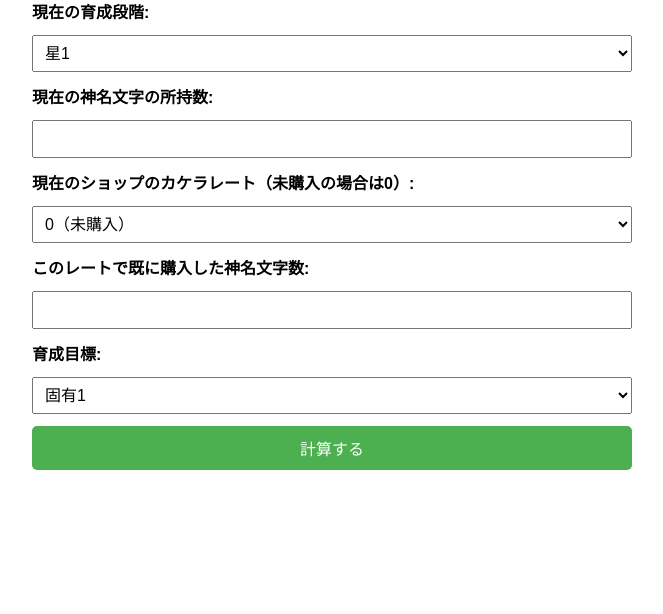
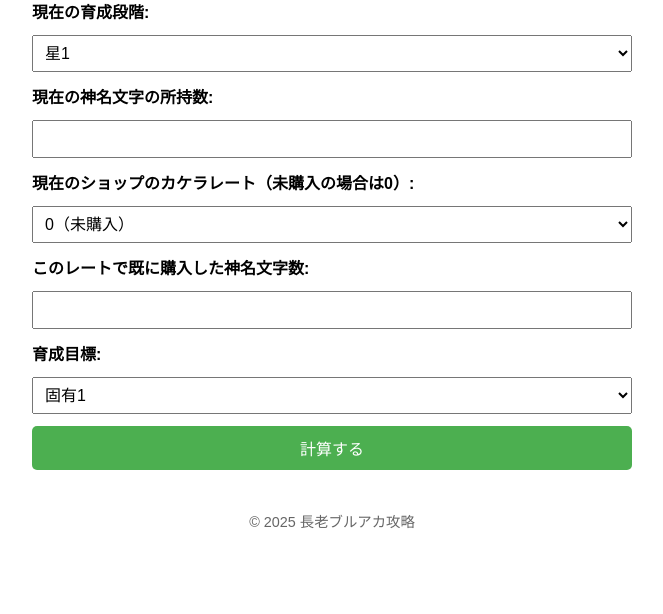
Before and after one commit to tyoroburuaka/kakera-calc, a Flask app: page / in a window 1280 px wide. Shown: the part 101-715 px from the top of the page, without its empty margins (308-971 px from the left). Run offline with Flask 3, Linux system fonts and the light colour scheme.

Commit message:
Add files via upload

```diff
--- a/templates/index.html
+++ b/templates/index.html
@@ -92,5 +92,10 @@
   {% if result %}
     <div class="result">{{ result }}</div>
   {% endif %}
+
+  <footer style="text-align:center; margin-top:40px; font-size:0.9em; color: #666;">
+    © 2025 長老ブルアカ攻略
+  </footer>
+
 </body>
 </html>
```
